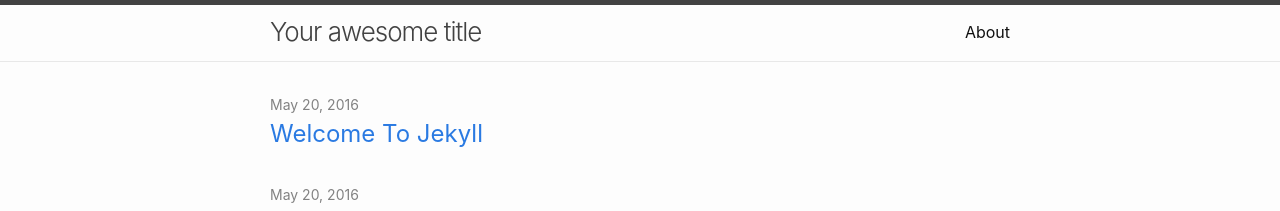
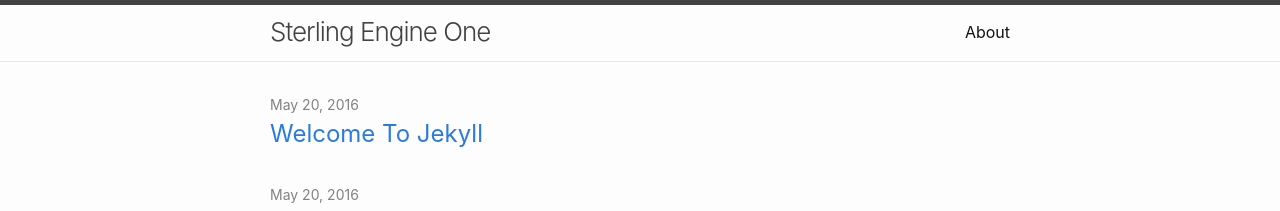
Before and after one commit to EliasWheatfall/SterlingEngineOne, a Jekyll site: the page built from index.md, in a window 1280 px wide. Shown: the top 211 px of the page. Built offline with Jekyll 4.4.1, drawn with Linux system fonts in a browser that asks for light colours.

Commit message:
Update _config.yml

```diff
--- a/_config.yml
+++ b/_config.yml
@@ -1,4 +1,4 @@
-title: Your awesome title
+title: Sterling Engine One
 author:
   name: GitHub User
   email: your-email@domain.com
```
